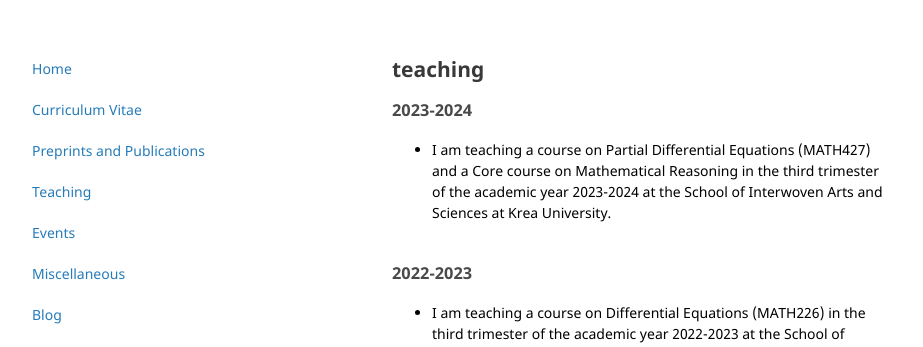
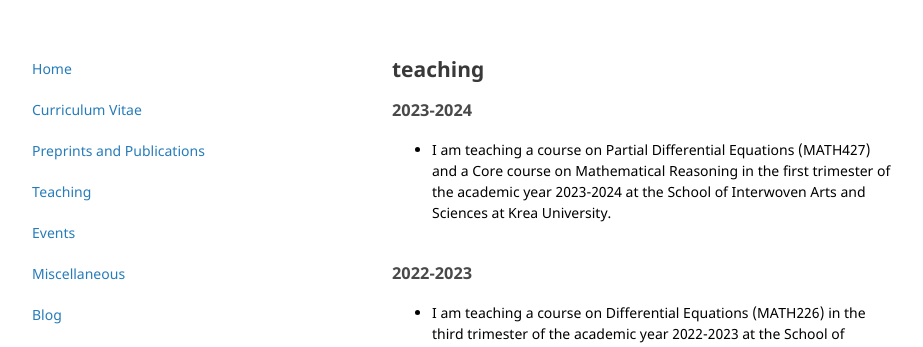
Before and after one commit to vivektewary/vivektewary.github.io, a Jekyll site: the page built from teaching.html, in a window 1280 px wide and 900 px high. Shown: the top 347 px of the window, without its empty margins (178-1101 px from the left). Built offline with Jekyll 4.4.1, drawn with Linux system fonts in a browser that asks for light colours.

Commit message:
Update teaching.html

```diff
--- a/teaching.html
+++ b/teaching.html
@@ -8,7 +8,7 @@ title: Home
 
 <p>
 <ul>
-<li>I am teaching a course on Partial Differential Equations (MATH427) and a Core course on Mathematical Reasoning in the third trimester of the academic year 2023-2024 at the School of Interwoven Arts and Sciences at Krea University.</li>
+<li>I am teaching a course on Partial Differential Equations (MATH427) and a Core course on Mathematical Reasoning in the first trimester of the academic year 2023-2024 at the School of Interwoven Arts and Sciences at Krea University.</li>
 </ul>
 </p>
 
```
